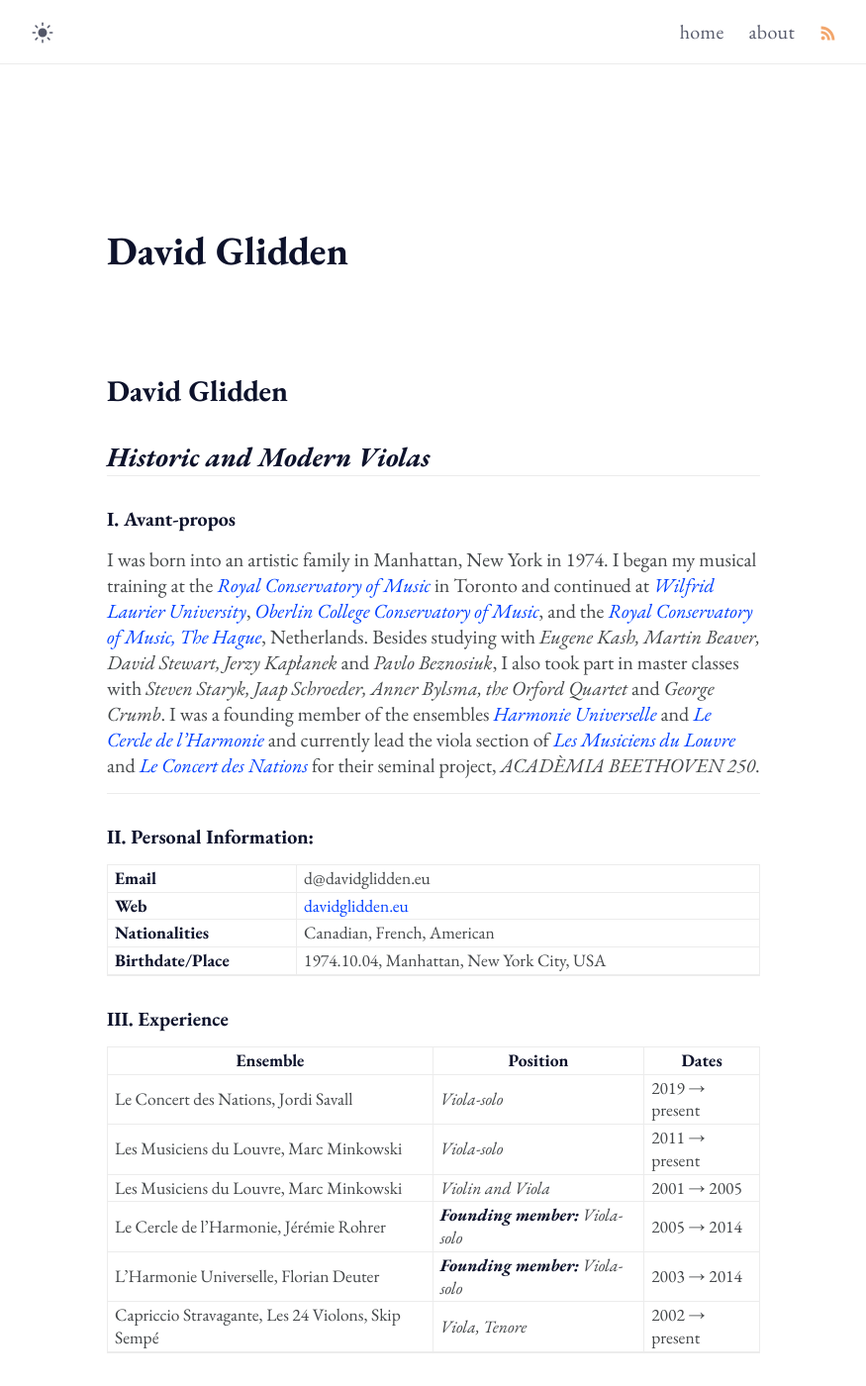
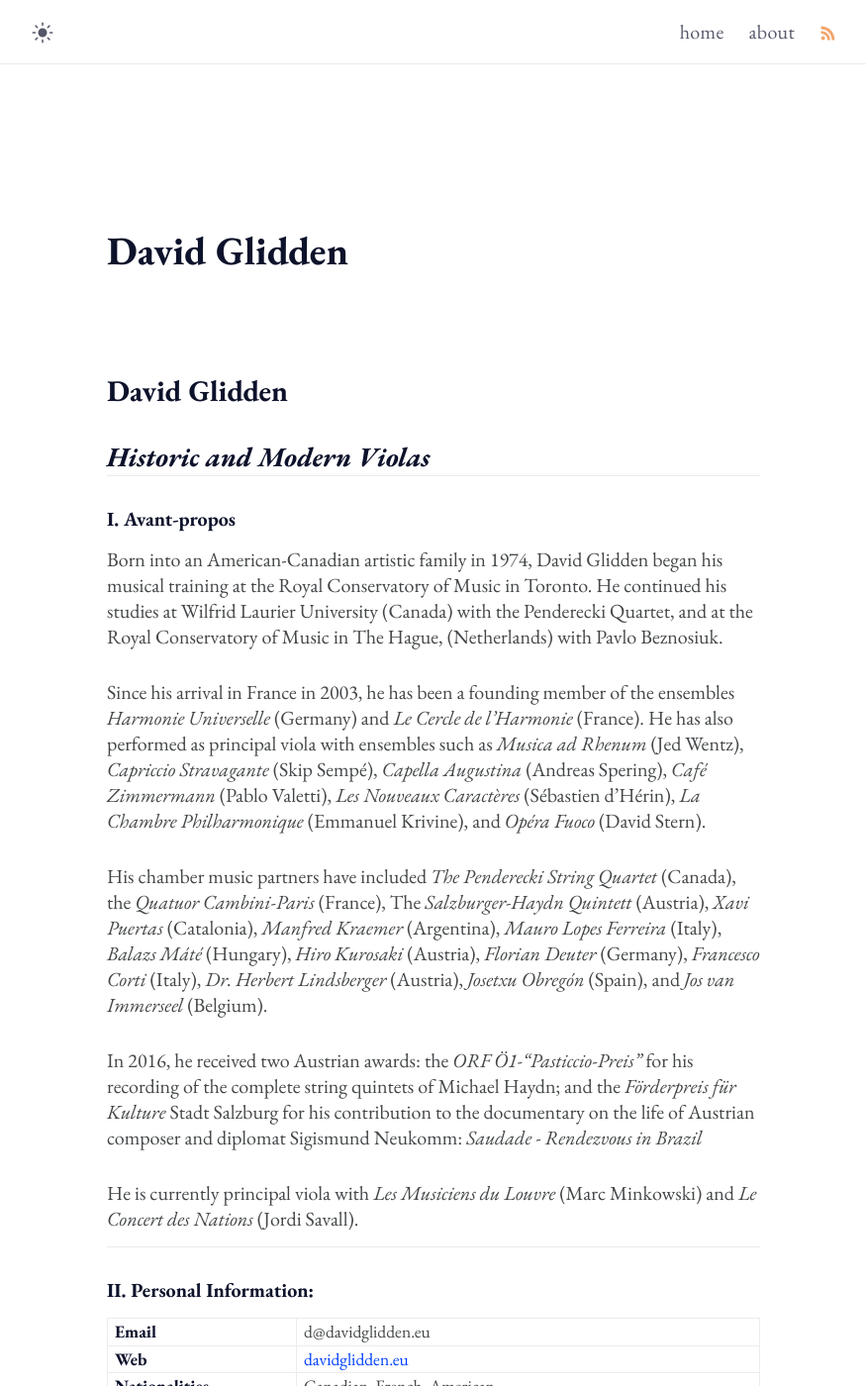
Before and after one commit to davidglidden/davidglidden.github.io, a Jekyll site: the page built from resume.md, in a window 1280 px wide and 1400 px high. Shown: the whole window at 99% size, without its empty margins (202-1077 px from the left). Built offline with Jekyll 4.4.1, drawn with Linux system fonts in a browser that asks for light colours; our own code applies the rules of GitHub Pages for plain Markdown files.

Commit message:
Update resume.md
Updated to current biographical details.

```diff
--- a/resume.md
+++ b/resume.md
@@ -12,7 +12,15 @@
 
 ##### I. Avant-propos
 
-I was born into an artistic family in Manhattan, New York in 1974. I began my musical training at the [*Royal Conservatory of Music*](http://rcm.ca) in Toronto and continued at [*Wilfrid Laurier University*](http://wlu.ca), [*Oberlin College Conservatory of Music*](https://home.oberlin.edu), and the [*Royal Conservatory of Music, The Hague*](http://koncon.nl), Netherlands. Besides studying with *Eugene Kash, Martin Beaver, David Stewart, Jerzy Kapłanek* and *Pavlo Beznosiuk*, I also took part in master classes with *Steven Staryk, Jaap Schroeder, Anner Bylsma, the Orford Quartet* and *George Crumb*. I was a founding member of the ensembles [*Harmonie Universelle*](http://harmonie-universele.com) and [*Le Cercle de l’Harmonie*](http://cercledelharmonie.fr) and currently lead the viola section of [*Les Musiciens du Louvre*](http://mdlg.net) and [*Le Concert des Nations*](https://www.alia-vox.com/en/artists/le-concert-des-nations/) for their seminal project, *ACADÈMIA BEETHOVEN 250*.
+Born into an American-Canadian artistic family in 1974, David Glidden began his musical training at the Royal Conservatory of Music in Toronto. He continued his studies at Wilfrid Laurier University (Canada) with the Penderecki Quartet, and at the Royal Conservatory of Music in The Hague, (Netherlands) with Pavlo Beznosiuk.
+
+Since his arrival in France in 2003, he has been a founding member of the ensembles *Harmonie Universelle* (Germany) and *Le Cercle de l'Harmonie* (France). He has also performed as principal viola with ensembles such as *Musica ad Rhenum* (Jed Wentz), *Capriccio Stravagante* (Skip Sempé), *Capella Augustina* (Andreas Spering), *Café Zimmermann* (Pablo Valetti), *Les Nouveaux Caractères* (Sébastien d'Hérin), *La Chambre Philharmonique* (Emmanuel Krivine), and *Opéra Fuoco* (David Stern).
+
+His chamber music partners have included *The Penderecki String Quartet* (Canada), the *Quatuor Cambini-Paris* (France), The *Salzburger-Haydn Quintett* (Austria), *Xavi Puertas* (Catalonia), *Manfred Kraemer* (Argentina), *Mauro Lopes Ferreira* (Italy), *Balazs Máté* (Hungary), *Hiro Kurosaki* (Austria), *Florian Deuter* (Germany), *Francesco Corti* (Italy), *Dr. Herbert Lindsberger* (Austria), *Josetxu Obregón* (Spain), and *Jos van Immerseel* (Belgium).
+
+In 2016, he received two Austrian awards: the *ORF Ö1-"Pasticcio-Preis"* for his recording of the complete string quintets of Michael Haydn; and the *Förderpreis für Kulture* Stadt Salzburg for his contribution to the documentary on the life of Austrian composer and diplomat Sigismund Neukomm: *Saudade - Rendezvous in Brazil*
+
+He is currently principal viola with *Les Musiciens du Louvre* (Marc Minkowski) and *Le Concert des Nations* (Jordi Savall).
 
 ***
 
```
